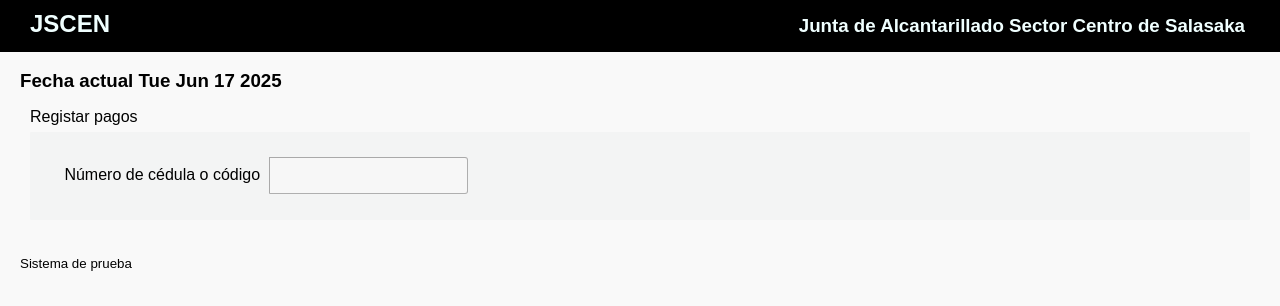
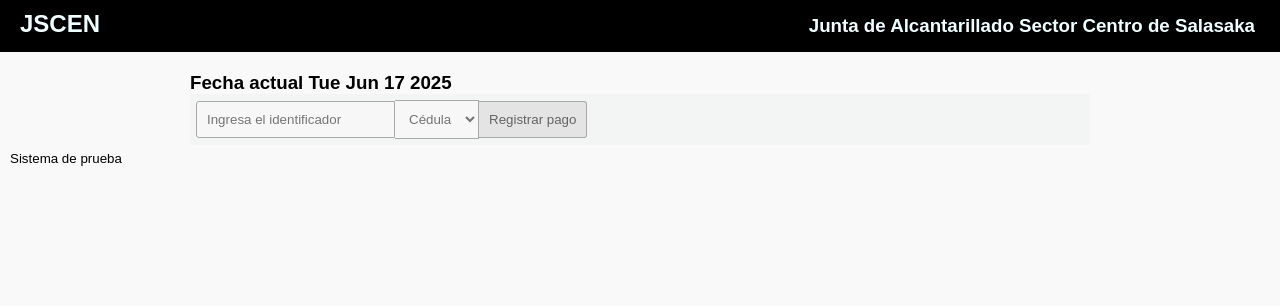
Before and after one commit to runacast/jascen.next, a Next.js app: page /admin/payments in a window 1280 px wide. Shown: the top 306 px of the page. Built offline with nearby package versions, Linux system fonts and the light colour scheme.

Commit message:
Update all

```diff
--- a/src/app/(admin)/admin/payments/page.js
+++ b/src/app/(admin)/admin/payments/page.js
@@ -1,5 +1,6 @@
 import Form from 'next/form'
-//import Register from '@/components/admin/payments/Register'
+import PaymentsClient from '@/components/admin/payments/PaymentsClient'
+import PaymentHeader from '@/components/admin/payments/paymentHeader'
 
 export default async function Calendar(){
 
@@ -10,24 +11,11 @@ export default async function Calendar(){
         month: 'long'
     }).format(date)
 
-    /*const payments = await get(),
-    allTotal = 0, // Total de todo recaudado este mes
-    activity = payments[date.getMonth()]*/
-
-    return <>
-    <br></br>
-    <h3>Fecha actual {date.toDateString()}</h3>
-    <Form className='form'>
-        <legend>Registar pagos</legend>
-        <fieldset className='field-group'>
-            <label>Número de cédula o código</label>
-            <input type='text' className='input-attach' name='query' />
-        </fieldset>
-    </Form>
-    <Form className='form'>
-        <table className='table'>
-
-        </table>
-    </Form>
-    </>
+    return <div className='ses-panel'>
+        <h3>Fecha actual {date.toDateString()}</h3>
+        <PaymentHeader/>
+        <Form className='form'>
+            <PaymentsClient></PaymentsClient>
+        </Form>
+    </div>
 }
--- a/src/app/(admin)/custom.css
+++ b/src/app/(admin)/custom.css
@@ -16,18 +16,26 @@ body{
     padding: 15px;
 }
 
-.session-panel{
-    margin: 0 auto;
-    max-width: 800px;
+/* Form style */
+.form{
+    padding: 0px;
 }
 
-.modal-background{
-    z-index: 1;
+.form .field-group{
+    padding: 5px;
+}
+
+/* Content style */
+.ses-panel{
+    margin-top: 20px;
+    margin-left: auto;
+    margin-right: auto;
+    max-width: 900px;
 }
 
 .container .content{
-    margin-left: 20px;
-    margin-right: 20px;
+    margin-left: 10px;
+    margin-right: 10px;
 }
 
 .table-bill thead{
@@ -71,6 +79,10 @@ body{
     padding: 20px;
 }
 
+.modal-background{
+    z-index: 1;
+}
+
 /* other styles */
 .capilalize{
     text-transform: capitalize;
--- a/src/app/base.css
+++ b/src/app/base.css
@@ -540,17 +540,20 @@ img, video, object, embed{
 	border-bottom-left-radius: 0px;
 }
 
-.field-group button.input-attach{
+.field-group button.input-attach,
+.field-group select.input-attach{
 	border: 1px solid #A9A9A9;
 	cursor: pointer;
 	border-radius: 0px;
-	border-left: 1px;
+	border-left: 0px;
 }
 
+.field-group select.input-attach:first-child,
 .field-group button.input-attach:first-child{
 	border-radius: 3px 0px 0px 3px;
 }
 
+.field-group select.input-attach:last-child,
 .field-group button.input-attach:last-child{
 	border-radius: 0px 3px 3px 0px;
 }
--- /dev/null
+++ b/src/components/admin/payments/PaymentsClient.jsx
@@ -0,0 +1,18 @@
+'use client'
+
+import { useEffect, useState } from 'react'
+
+export default function PaymentsClient(){
+
+    const [orders, setOrders] = useState([])
+
+    return <table className='table'>
+        <tbody>
+            {orders.map((order, index) => (
+                <tr>
+                    <td>{order.title}</td>
+                </tr>
+            ))}
+        </tbody>
+    </table>
+}
--- /dev/null
+++ b/src/components/admin/payments/paymentHeader.jsx
@@ -0,0 +1,113 @@
+'use client'
+
+import { useState } from 'react'
+
+export default function PaymentModal({children}){
+
+    const [visible, setVisible] = useState(false),
+    [charges, setCharges] = useState([]),
+
+    registerNote = (event) => {
+        event.preventDefault()
+
+        let opt = getMonths().map(info => ({
+            ...info,
+            value:2.00,
+            tax:0.00
+        }))
+
+        setCharges(opt)
+        setVisible(true)
+    }
+
+    return <>
+        <form className='form' onSubmit={registerNote}>
+            <fieldset className='field-group'>
+                <input className='input-attach' type='number' required placeholder='Ingresa el identificador' />
+                <select className='input-attach'>
+                    <option value='cedula'>Cédula</option>
+                    <option value='codigo'>Código</option>
+                </select>
+                <button type='submit' className="btn btn-form input-attach">Registrar pago</button>
+            </fieldset>
+        </form>
+        {visible && (
+            <div className='modal-background'>
+                <div className='container'>
+                    <div className='content'>
+                        <form className='form'>
+                            <fieldset>
+                                <table>
+                                    <thead>
+                                        <tr>
+                                            <th>
+                                                <sub>Apellidos y nombres</sub>
+                                                Usuario...
+                                            </th>
+                                        </tr>
+                                    </thead>
+                                </table>
+                            </fieldset>
+                            <fieldset>
+                                <div className='v-overflow'>
+                                    <table className='table'>
+                                        <thead>
+                                            <tr>
+                                                <th>Contador</th>
+                                                <th>Detalle</th>
+                                                <th>Fecha</th>
+                                                <th>Subtotal</th>
+                                            </tr>
+                                        </thead>
+                                        <tbody>
+                                            {charges.map((info, index) => (
+                                                <tr key={index}>
+                                                    <td>{index + 1}</td>
+                                                    <td>{info.detail}</td>
+                                                    <td>{info.date}</td>
+                                                    <td>{info.value}</td>
+                                                </tr>
+                                            ))}
+                                        </tbody>
+                                    </table>
+                                </div>
+                            </fieldset>
+                            <fieldset className='field-group'>
+                                <button type='button' onClick={(event) => {setVisible(false)}} className='btn btn-form'>Cancelar</button>
+                            </fieldset>
+                        </form>
+                    </div>
+                </div>
+            </div>
+        )}
+    </>
+}
+
+function getMonths(year = 2015, index = 0){
+
+    const start = new Date(year, index) // enero 2015
+    const today = new Date()
+    const monthsCharge = []
+
+    const months = ['Enero', 'Febrero', 'Marzo', 'Abril', 'Mayo', 'Junio',
+        'Julio', 'Agosto', 'Septiembre', 'Octubre', 'Noviembre', 'Diciembre']
+
+    let current = new Date(start)
+
+    while (
+        current.getFullYear() < today.getFullYear() ||
+        (current.getFullYear() === today.getFullYear() && current.getMonth() <= today.getMonth())
+    ) {
+        const year = current.getFullYear()
+        const month = current.getMonth() // 0-11
+        monthsCharge.push({
+            detail: `${months[month]} ${year}`,
+            date: `${String(month + 1).padStart(2, '0')}/${year}`
+        })
+
+        current.setMonth(current.getMonth() + 1)
+    }
+
+    return monthsCharge
+
+}
```
Also changed, not shown: src/app/(admin)/admin/users/page.js (+4 -12 lines), src/components/admin/users/UserHeader.jsx (renamed from src/components/admin/users/UserModal.jsx, +19 -2 lines), src/components/admin/users/UsersClient.jsx (+5 -2 lines), 1 other file (tests, documents, lock files or other folders).
